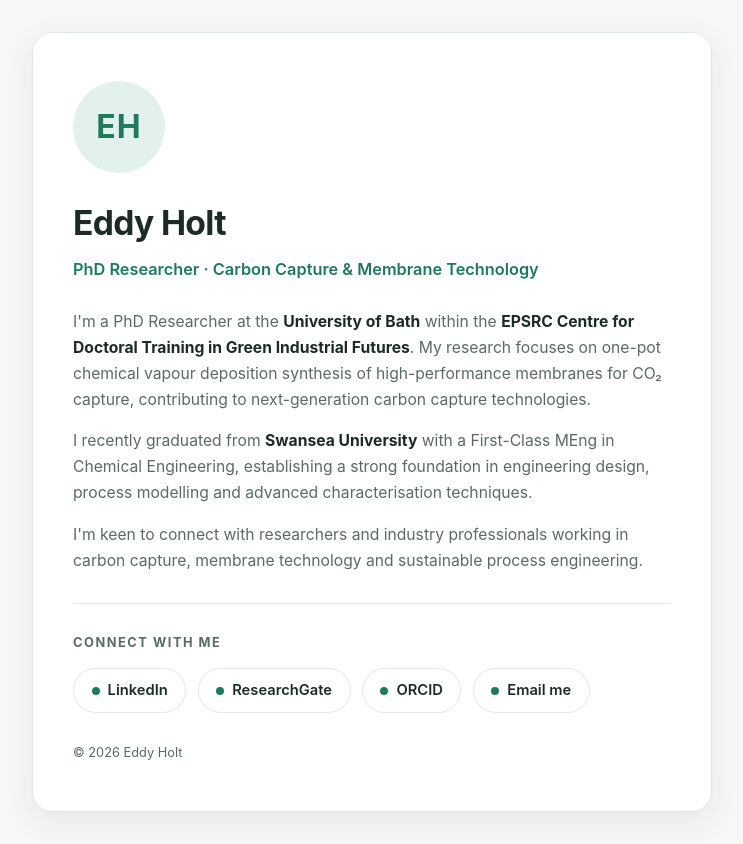
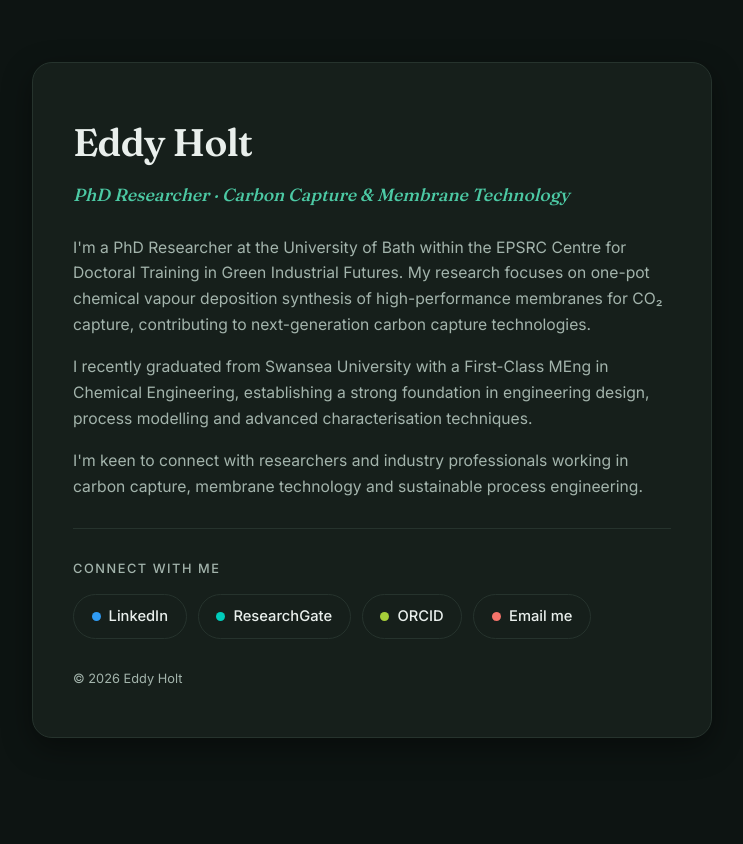
Before and after one commit to eddyholt123/eddyholt123.github.io, a plain HTML site: page index.html in a window 1280 px wide. Shown: the whole page, without its empty margins (268-1011 px from the left). After the commit the page ends 800 px from the top, so only its background shows below. Drawn offline with Linux system fonts and the light colour scheme.

Commit message:
Add files via upload

```diff
--- a/index.html
+++ b/index.html
@@ -5,32 +5,27 @@
 <meta name="viewport" content="width=device-width, initial-scale=1.0">
 <title>Eddy Holt — PhD Researcher, Carbon Capture</title>
 <meta name="description" content="Eddy Holt — PhD Researcher at the University of Bath, EPSRC Centre for Doctoral Training in Green Industrial Futures. Research in CVD-synthesised membranes for CO₂ capture.">
+<link rel="preconnect" href="https://fonts.googleapis.com">
+<link rel="preconnect" href="https://fonts.gstatic.com" crossorigin>
+<link href="https://fonts.googleapis.com/css2?family=Fraunces:wght@500;600&family=Inter:wght@400;500&display=swap" rel="stylesheet">
 <style>
   :root {
-    --bg: #f6f8f7;
-    --card: #ffffff;
-    --text: #1d2b26;
-    --muted: #5a6b64;
-    --accent: #1d7a5f;
-    --accent-soft: #e3f1ec;
-    --border: #e2e8e5;
-    --shadow: 0 10px 30px rgba(29, 43, 38, 0.08);
-  }
-  @media (prefers-color-scheme: dark) {
-    :root {
-      --bg: #101714;
-      --card: #1a231f;
-      --text: #e8efec;
-      --muted: #9db0a8;
-      --accent: #4cc9a4;
-      --accent-soft: #21332c;
-      --border: #2a3630;
-      --shadow: 0 10px 30px rgba(0, 0, 0, 0.35);
-    }
+    --bg: #0d1412;
+    --card: #161f1b;
+    --text: #e9efec;
+    --muted: #a3b4ac;
+    --accent: #4cc9a4;
+    --border: #26332d;
+    --shadow: 0 10px 30px rgba(0, 0, 0, 0.4);
+    --linkedin: #2f9bf4;
+    --researchgate: #00ccbb;
+    --orcid: #a6ce39;
+    --email: #f4736a;
   }
   * { margin: 0; padding: 0; box-sizing: border-box; }
   body {
-    font-family: -apple-system, BlinkMacSystemFont, "Segoe UI", Roboto, Helvetica, Arial, sans-serif;
+    font-family: "Inter", -apple-system, BlinkMacSystemFont, "Segoe UI", Roboto, Helvetica, Arial, sans-serif;
+    font-weight: 400;
     background: var(--bg);
     color: var(--text);
     line-height: 1.65;
@@ -49,29 +44,19 @@
     width: 100%;
     padding: 3rem 2.5rem;
   }
-  .avatar {
-    width: 92px;
-    height: 92px;
-    border-radius: 50%;
-    background: var(--accent-soft);
-    color: var(--accent);
-    display: flex;
-    align-items: center;
-    justify-content: center;
-    font-size: 2rem;
-    font-weight: 700;
-    letter-spacing: 1px;
-    margin-bottom: 1.4rem;
-  }
   h1 {
-    font-size: 2.1rem;
+    font-family: "Fraunces", Georgia, "Times New Roman", serif;
+    font-weight: 600;
+    font-size: 2.4rem;
     letter-spacing: -0.02em;
     margin-bottom: 0.35rem;
   }
   .tagline {
+    font-family: "Fraunces", Georgia, "Times New Roman", serif;
     color: var(--accent);
-    font-weight: 600;
-    font-size: 1.02rem;
+    font-weight: 500;
+    font-size: 1.1rem;
+    font-style: italic;
     margin-bottom: 1.6rem;
   }
   .about p {
@@ -79,7 +64,6 @@
     margin-bottom: 1rem;
     font-size: 0.98rem;
   }
-  .about p strong { color: var(--text); }
   .divider {
     height: 1px;
     background: var(--border);
@@ -90,7 +74,7 @@
     text-transform: uppercase;
     letter-spacing: 0.12em;
     color: var(--muted);
-    font-weight: 700;
+    font-weight: 500;
     margin-bottom: 0.9rem;
   }
   .links {
@@ -108,22 +92,25 @@
     background: var(--card);
     color: var(--text);
     text-decoration: none;
-    font-weight: 600;
+    font-weight: 500;
     font-size: 0.92rem;
     transition: border-color 0.15s ease, background 0.15s ease, transform 0.15s ease;
   }
+  .links a .dot {
+    width: 9px;
+    height: 9px;
+    border-radius: 50%;
+    background: var(--c);
+    flex-shrink: 0;
+  }
   .links a:hover {
-    border-color: var(--accent);
-    background: var(--accent-soft);
+    border-color: var(--c);
     transform: translateY(-1px);
   }
-  .links a .dot {
-    width: 8px;
-    height: 8px;
-    border-radius: 50%;
-    background: var(--accent);
-    flex-shrink: 0;
-  }
+  .links a.linkedin { --c: var(--linkedin); }
+  .links a.researchgate { --c: var(--researchgate); }
+  .links a.orcid { --c: var(--orcid); }
+  .links a.email { --c: var(--email); }
   footer {
     margin-top: 1.8rem;
     font-size: 0.8rem;
@@ -131,19 +118,18 @@
   }
   @media (max-width: 480px) {
     .card { padding: 2.2rem 1.4rem; }
-    h1 { font-size: 1.7rem; }
+    h1 { font-size: 1.9rem; }
   }
 </style>
 </head>
 <body>
   <main class="card">
-    <div class="avatar" aria-hidden="true">EH</div>
     <h1>Eddy Holt</h1>
     <p class="tagline">PhD Researcher · Carbon Capture &amp; Membrane Technology</p>
 
     <section class="about">
-      <p>I'm a PhD Researcher at the <strong>University of Bath</strong> within the <strong>EPSRC Centre for Doctoral Training in Green Industrial Futures</strong>. My research focuses on one-pot chemical vapour deposition synthesis of high-performance membranes for CO₂ capture, contributing to next-generation carbon capture technologies.</p>
-      <p>I recently graduated from <strong>Swansea University</strong> with a First-Class MEng in Chemical Engineering, establishing a strong foundation in engineering design, process modelling and advanced characterisation techniques.</p>
+      <p>I'm a PhD Researcher at the University of Bath within the EPSRC Centre for Doctoral Training in Green Industrial Futures. My research focuses on one-pot chemical vapour deposition synthesis of high-performance membranes for CO₂ capture, contributing to next-generation carbon capture technologies.</p>
+      <p>I recently graduated from Swansea University with a First-Class MEng in Chemical Engineering, establishing a strong foundation in engineering design, process modelling and advanced characterisation techniques.</p>
       <p>I'm keen to connect with researchers and industry professionals working in carbon capture, membrane technology and sustainable process engineering.</p>
     </section>
 
@@ -151,10 +137,10 @@
 
     <p class="links-heading">Connect with me</p>
     <nav class="links">
-      <a href="https://www.linkedin.com/in/eddy-holt-162878206/" target="_blank" rel="noopener"><span class="dot"></span>LinkedIn</a>
-      <a href="https://www.researchgate.net/profile/Edward-Holt-3" target="_blank" rel="noopener"><span class="dot"></span>ResearchGate</a>
-      <a href="https://orcid.org/0009-0009-5843-2432" target="_blank" rel="noopener"><span class="dot"></span>ORCID</a>
-      <a href="mailto:EddyHolt@gmail.com"><span class="dot"></span>Email me</a>
+      <a class="linkedin" href="https://www.linkedin.com/in/eddy-holt-162878206/" target="_blank" rel="noopener"><span class="dot"></span>LinkedIn</a>
+      <a class="researchgate" href="https://www.researchgate.net/profile/Edward-Holt-3" target="_blank" rel="noopener"><span class="dot"></span>ResearchGate</a>
+      <a class="orcid" href="https://orcid.org/0009-0009-5843-2432" target="_blank" rel="noopener"><span class="dot"></span>ORCID</a>
+      <a class="email" href="mailto:EddyHolt@gmail.com"><span class="dot"></span>Email me</a>
     </nav>
 
     <footer>© 2026 Eddy Holt</footer>
```
